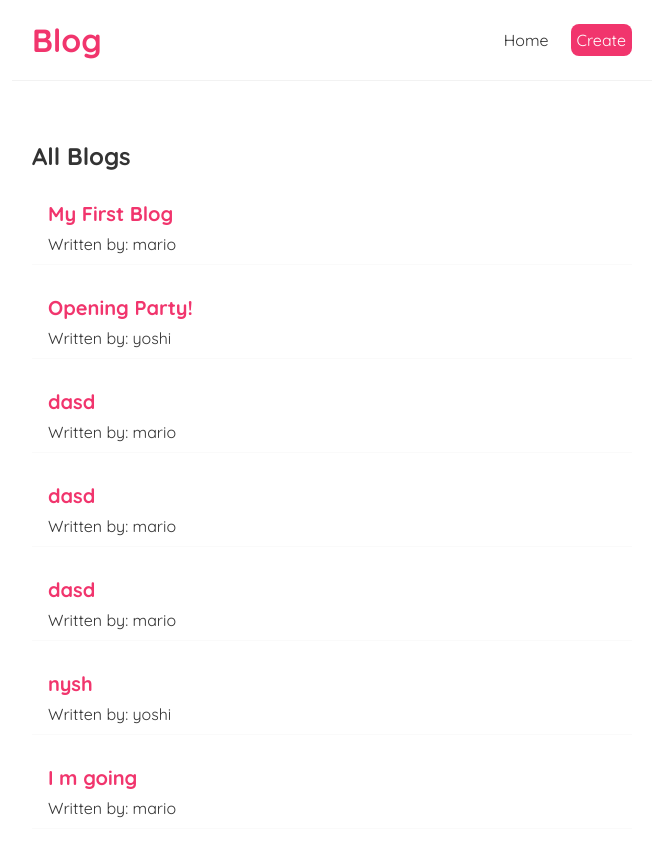
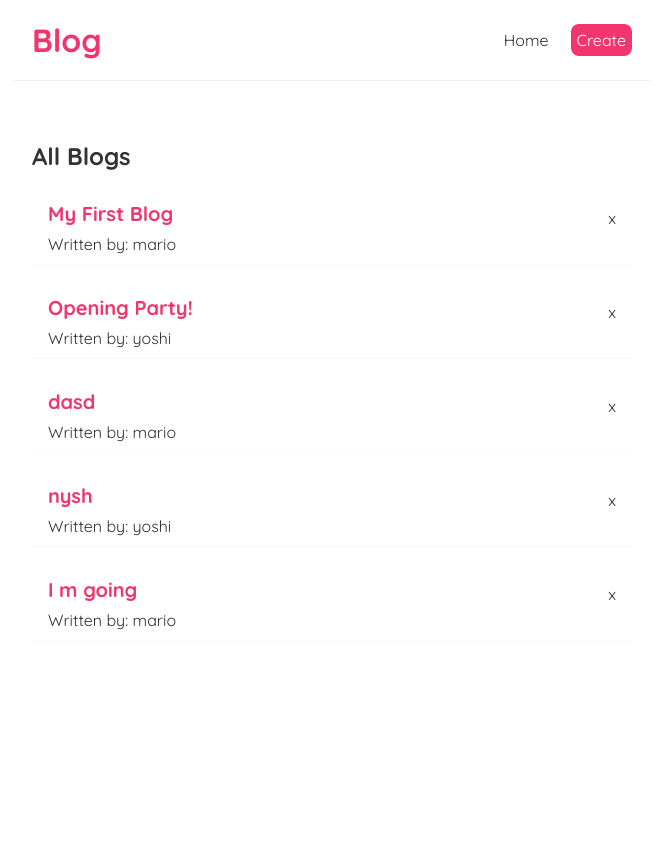
Before and after one commit to Underemployed/react-blog, a React (Create React App) app: page / in a window 1280 px wide. Shown: the top 856 px of the page, without its empty margins (308-971 px from the left). After the commit the page ends 800 px from the top, so only its background shows below. Built offline with nearby package versions, Linux system fonts and the light colour scheme; data requests are answered from the project's data file.

Commit message:
delete blog

```diff
--- a/data/db.json
+++ b/data/db.json
@@ -19,18 +19,6 @@
       "body": "sasd"
     },
     {
-      "id": "947c",
-      "title": "dasd",
-      "author": "mario",
-      "body": "sasd"
-    },
-    {
-      "id": "0986",
-      "title": "dasd",
-      "author": "mario",
-      "body": "sasd"
-    },
-    {
       "id": "219b",
       "title": "nysh",
       "author": "yoshi",
--- a/src/blogDetails.js
+++ b/src/blogDetails.js
@@ -10,7 +10,9 @@ const BlogDetails = () => {
             {isPending && <div>Loading...</div>}
             {error && <div> {error}</div>}
             {blog && <article>
-                <h2>{blog.title}</h2>
+                <div>
+                    <h2>{blog.title}</h2>
+                </div>
                 <div>Written by {blog.author}</div>
                 <div> {blog.body}</div>
             </article>}
--- a/src/blogList.js
+++ b/src/blogList.js
@@ -1,8 +1,20 @@
 import { Link } from "react-router-dom";
+import { useHistory } from "react-router-dom/cjs/react-router-dom.min";
 const BlogList = ({ blogs, title }) => {
     // const blogs = props.blogs;
     // const title = props.title;
+    const history = useHistory();
+    const handleDelete = (id) => {
+        fetch("http://localhost:8000/blogs/" + id,
+            {
+                method: "DELETE",
 
+            }
+        ).then(() => {
+            window.location.reload();
+        });
+
+    }
 
 
     return (
@@ -10,10 +22,14 @@ const BlogList = ({ blogs, title }) => {
             <h2>{title}</h2>
             {blogs.map((blog) => (
                 <div className="blog-preview" key={blog.id}>
-                    <Link to={`/blog/${blog.id}`}>
-                        <h2>{blog.title}</h2>
+                    <div className="blog-header">
+                        <Link to={`/blog/${blog.id}`}>
+                            <h2>{blog.title}</h2>
+                        </Link>
+
+                            <span onClick={()=> {handleDelete(blog.id)}}>x</span>
+                        </div>
                         <p>Written by: {blog.author}</p>
-                    </Link>
 
                 </div>
             ))}
--- a/src/index.css
+++ b/src/index.css
@@ -55,6 +55,13 @@
   font-size: 20px;
   color: #f1356d;
   margin-bottom: 8px;
+}
+
+.blog-header {
+  display: flex;
+  flex-direction: row;
+  justify-content: space-between;
+  align-items: center;
 }
 
 .blog-preview a {
```
